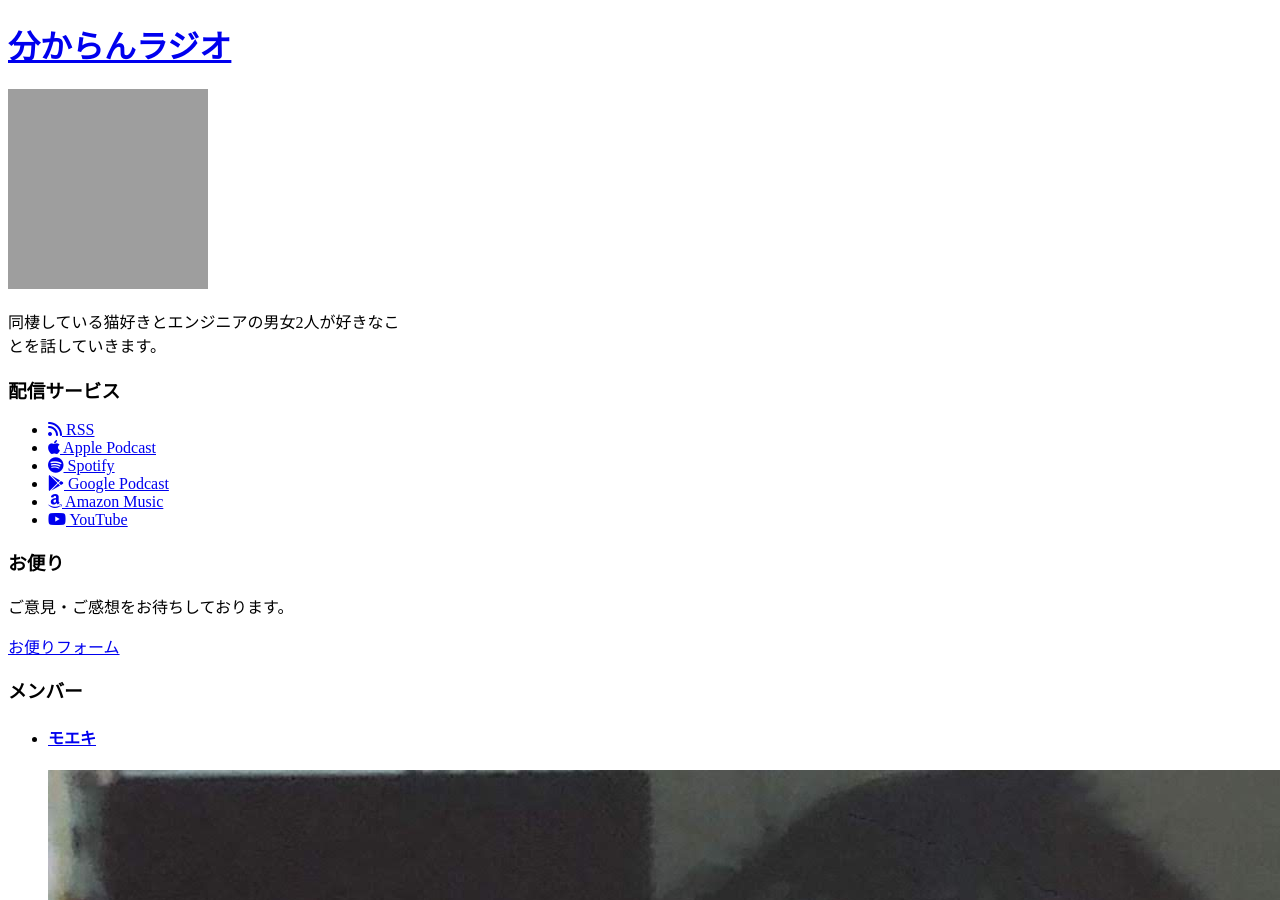
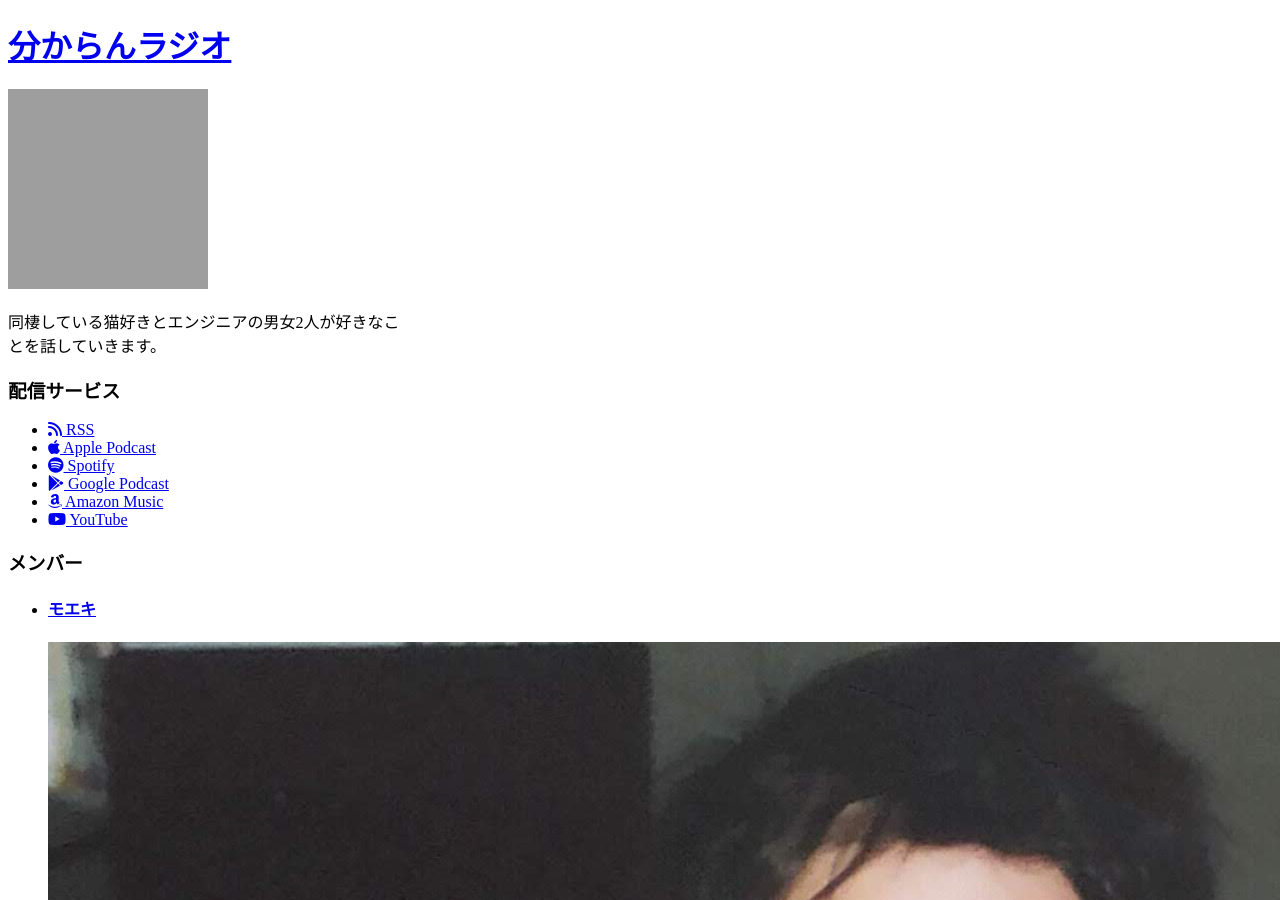
Before and after one commit to kawakamimoeki/wakaran, a Jekyll site: the page built from index.md, in a window 1280 px wide and 900 px high. Built offline with Jekyll 4.4.1, drawn with Linux system fonts in a browser that asks for light colours; nearby versions of some CDN libraries; grey boxes are pictures that could not be loaded.

Commit message:
rm otayori

```diff
--- a/index.md
+++ b/index.md
@@ -3,15 +3,9 @@ title: Podcast by YHMK
 layout: default
 ---
 
-<h3 class="mt-5 font-bold text-xl">お便り</h3>
-
-<p class="mb-3">ご意見・ご感想をお待ちしております。</p>
-
-<a href="/contact" class="block text-white mb-6 font-bold p-3 rounded-md bg-sky-600 w-full">お便りフォーム</a>
-
 <h3 class="mt-5 font-bold text-xl">メンバー</h3>
 
-<ul class="mt-5">
+<ul>
 {% for member in site.members -%}
   <li class="mb-10">
     <h4 class="font-bold text-lg mb-2">
```
